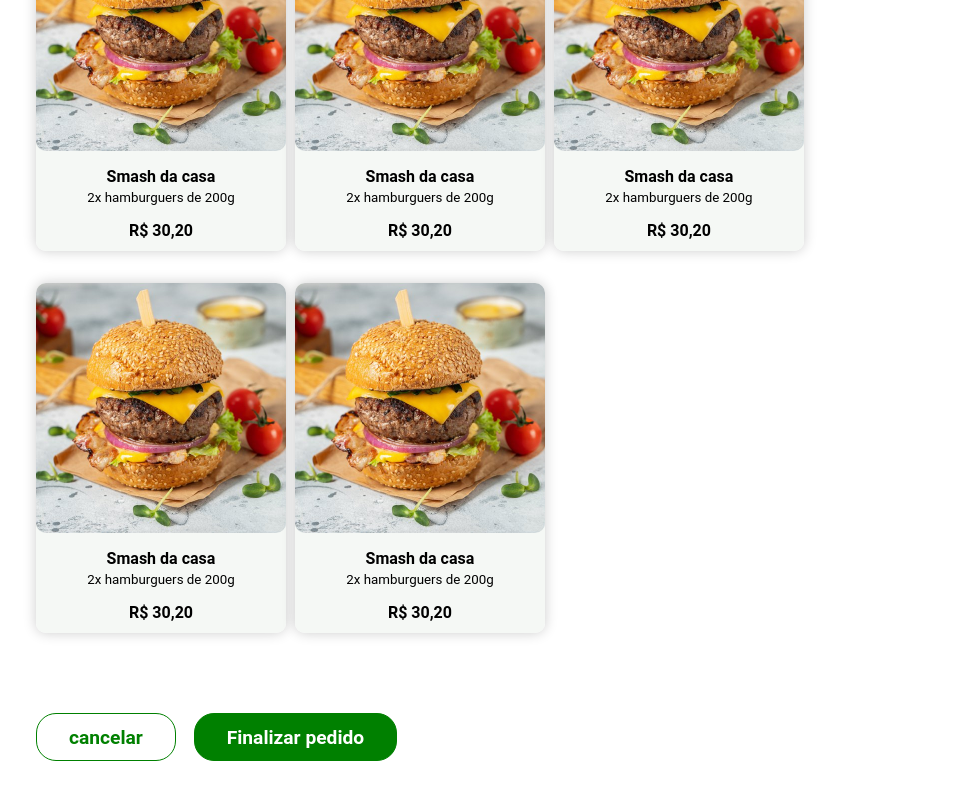
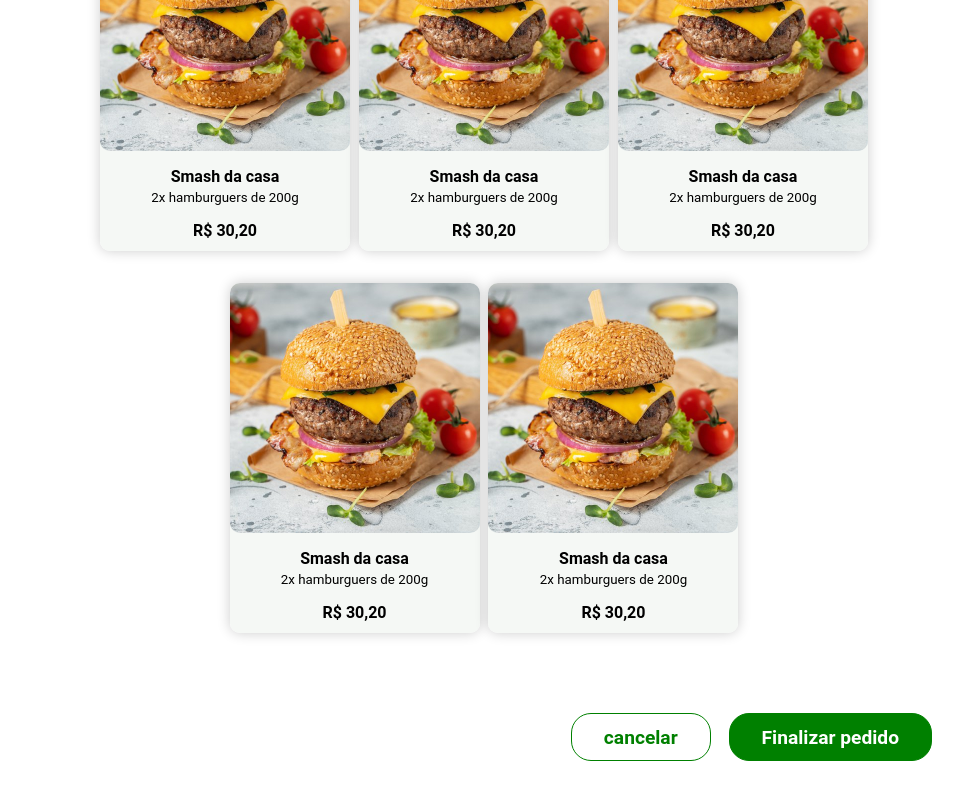
Before and after one commit to orloke/devio-test, a Next.js app: page / in a window 1280 px wide. Shown: the part 1202-2002 px from the top of the page, without its empty margins (156-1119 px from the left). Before the commit the page ends 1963 px from the top, so only its background shows below. Built offline with nearby package versions, Linux system fonts and the light colour scheme.

Commit message:
feat: integrating button component to homepage

```diff
--- a/src/pages/index.tsx
+++ b/src/pages/index.tsx
@@ -2,6 +2,7 @@ import Image from 'next/image';
 import {
   Cards,
   Container,
+  DivButtons,
   DivCards,
   DivContent,
   DivSubtitle,
@@ -99,8 +100,10 @@ function Home() {
           />
         </DivCards>
       </DivContent>
-      <Button variant="outline" text="cancelar" />
-      <Button variant="fill" text="Finalizar pedido" ml={2} />
+      <DivButtons>
+        <Button variant="outline" text="cancelar" />
+        <Button variant="fill" text="Finalizar pedido" ml={2} />
+      </DivButtons>
     </Container>
   );
 }
--- a/src/styles/styles.ts
+++ b/src/styles/styles.ts
@@ -75,9 +75,18 @@ export const DivSubtitle = styled.div`
 export const DivCards = styled.div`
   display: flex;
   flex-wrap: wrap;
-  gap: 1%;
+  column-gap: 1%;
+  @media (max-width: 1300px) {
+    justify-content: center;
+  }
   @media (max-width: 768px) {
     flex-direction: column;
     align-items: center;
   }
 `;
+
+export const DivButtons = styled.div`
+  display: flex;
+  justify-content: flex-end;
+  margin-bottom: 3rem;
+`;
```
